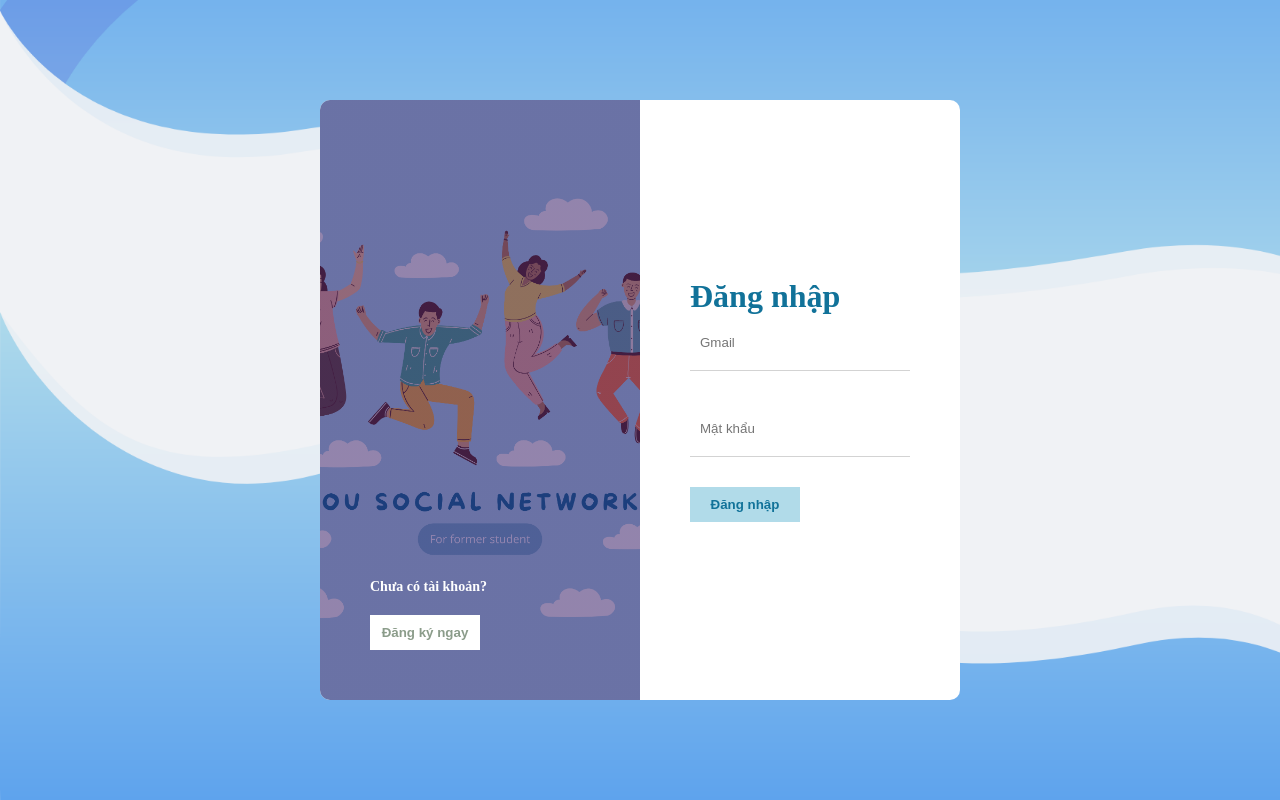
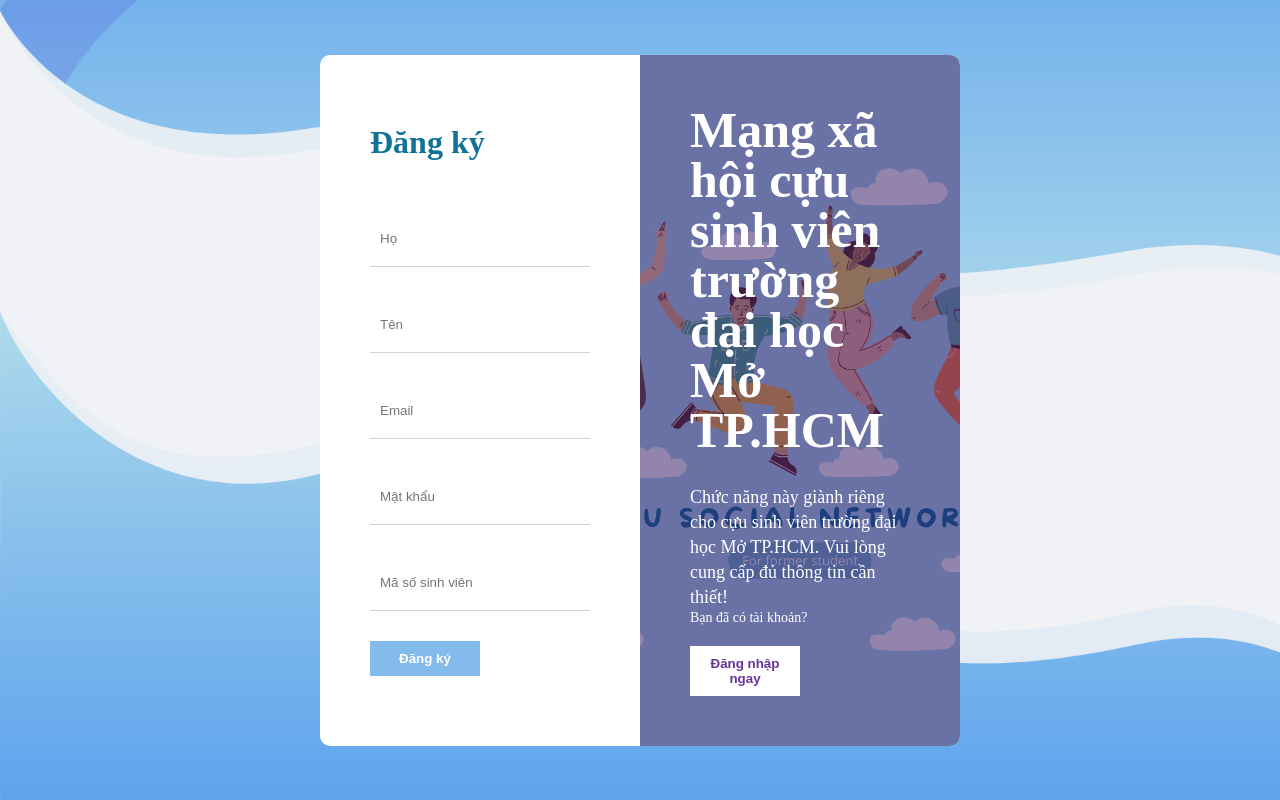
Before and after one commit to HaiPan10/ou-social-network, a React (Create React App) app in the folder client/: page /register in a window 1280 px wide. Built offline with nearby package versions, Linux system fonts and the light colour scheme.

Commit message:
[Phong] delete nodes_module

```diff
--- a/client/src/App.js
+++ b/client/src/App.js
@@ -1,11 +1,22 @@
+import { RouterProvider, createBrowserRouter } from "react-router-dom";
 import { Login } from "./pages/login/Login";
 import { Register } from "./pages/register/Register";
 
 const App = () => {
+  const router = createBrowserRouter([
+    {
+      path:"/login",
+      element:<Login/>,
+    },
+    {
+      path:"/register",
+      element:<Register/>,
+    }
+  ])
+
   return (
     <div>
-      <Login/>
-      {/* <Register/> */}
+      <RouterProvider router={router}/>
     </div>
   );
 }
--- a/client/src/pages/register/Register.jsx
+++ b/client/src/pages/register/Register.jsx
@@ -4,23 +4,27 @@
   return (
     <div className="register">
       <div className="card">
+        <div className="right">
+          <div className="right-top">
+            <h1>Mạng xã hội cựu sinh viên trường đại học Mở TP.HCM</h1>
+            <p>
+              Chức năng này giành riêng cho cựu sinh viên trường đại học Mở TP.HCM. Vui lòng cung cấp đủ thông tin cần thiết!
+            </p>
+          </div>
+          <div className="right-bottom">
+            <span>Bạn đã có tài khoản?</span>
+            <button>Đăng nhập ngay</button>
+          </div>
+        </div>
         <div className="left">
-          <h1>Lama Social.</h1>
-          <p>
-            Lorem ipsum dolor sit amet consectetur adipisicing elit. Libero cum,
-            alias totam numquam ipsa exercitationem dignissimos, error nam,
-            consequatur.
-          </p>
-          <span>Do you have an account?</span>
-        </div>
-        <div className="right">
-          <h1>Register</h1>
+          <h1>Đăng ký</h1>
           <form>
-            <input type="text" placeholder="Username" />
+            <input type="text" placeholder="Họ" />
+            <input type="text" placeholder="Tên" />
             <input type="email" placeholder="Email" />
-            <input type="password" placeholder="Password" />
-            <input type="text" placeholder="Name" />
-            <button>Register</button>
+            <input type="password" placeholder="Mật khẩu" />
+            <input type="text" placeholder="Mã số sinh viên" />
+            <button>Đăng ký</button>
           </form>
         </div>
       </div>
--- a/client/src/pages/register/register.scss
+++ b/client/src/pages/register/register.scss
@@ -1,6 +1,12 @@
+$primaryColor: #f0f2f5;
+$buttonColor: #83bcec;
+$wordColor: #117299;
+$posterColor: #B1DBE9;
+
 .register {
     height: 100vh;
-    background-color: rgb(193, 190, 255);
+    background-image: url("../../images/login-background.png");
+    background-size: cover;
     display: flex;
     align-items: center;
     justify-content: center;
@@ -14,7 +20,7 @@
       min-height: 600px;
       overflow: hidden;
 
-      .left {
+      .right {
         flex: 1;
         background: linear-gradient(rgba(39, 11, 96, 0.5), rgba(39, 11, 96, 0.5)),
           url("../../images/login-poster.png")
@@ -23,16 +29,31 @@
         padding: 50px;
         display: flex;
         flex-direction: column;
-        gap: 30px;
         color: white;
 
+        .right-top {
+            display: flex;
+            flex-direction: column;
+            gap: 30px;
+            height: 50%;
+
             h1 {
-          font-size: 100px;
-          line-height: 100px;
+                font-size: 50px;
+                line-height: 50px;
             }
 
             p {
+                font-size: 18px;
+                line-height: 25px;
             }
+        }
+
+        .right-bottom {
+            display: flex;
+            flex-direction: column;
+            gap: 20px;
+            height: 50%;
+            justify-content: flex-end;
 
             span {
             font-size: 14px;
@@ -48,8 +69,9 @@
             cursor: pointer;
             }
         }
+      }
 
-      .right {
+      .left {
         flex: 1;
         padding: 50px;
         display: flex;
@@ -58,7 +80,7 @@
         justify-content: center;
 
         h1 {
-        color: #555;
+            color: $wordColor;
         }
 
         form {
@@ -76,7 +98,7 @@
             width: 50%;
             padding: 10px;
             border: none;
-            background-color: #938eef;
+            background-color: $buttonColor;
             color: white;
             font-weight: bold;
             cursor: pointer;
--- a/package.json
+++ b/package.json
@@ -1,6 +1,7 @@
 {
   "dependencies": {
     "bootstrap": "^5.3.0",
+    "react-router-dom": "^6.14.2",
     "sass": "^1.63.6"
   }
 }
```
Also changed, not shown: 1 other file (tests, documents, lock files or other folders). Lines whose indentation alone changed are shown as unchanged.
